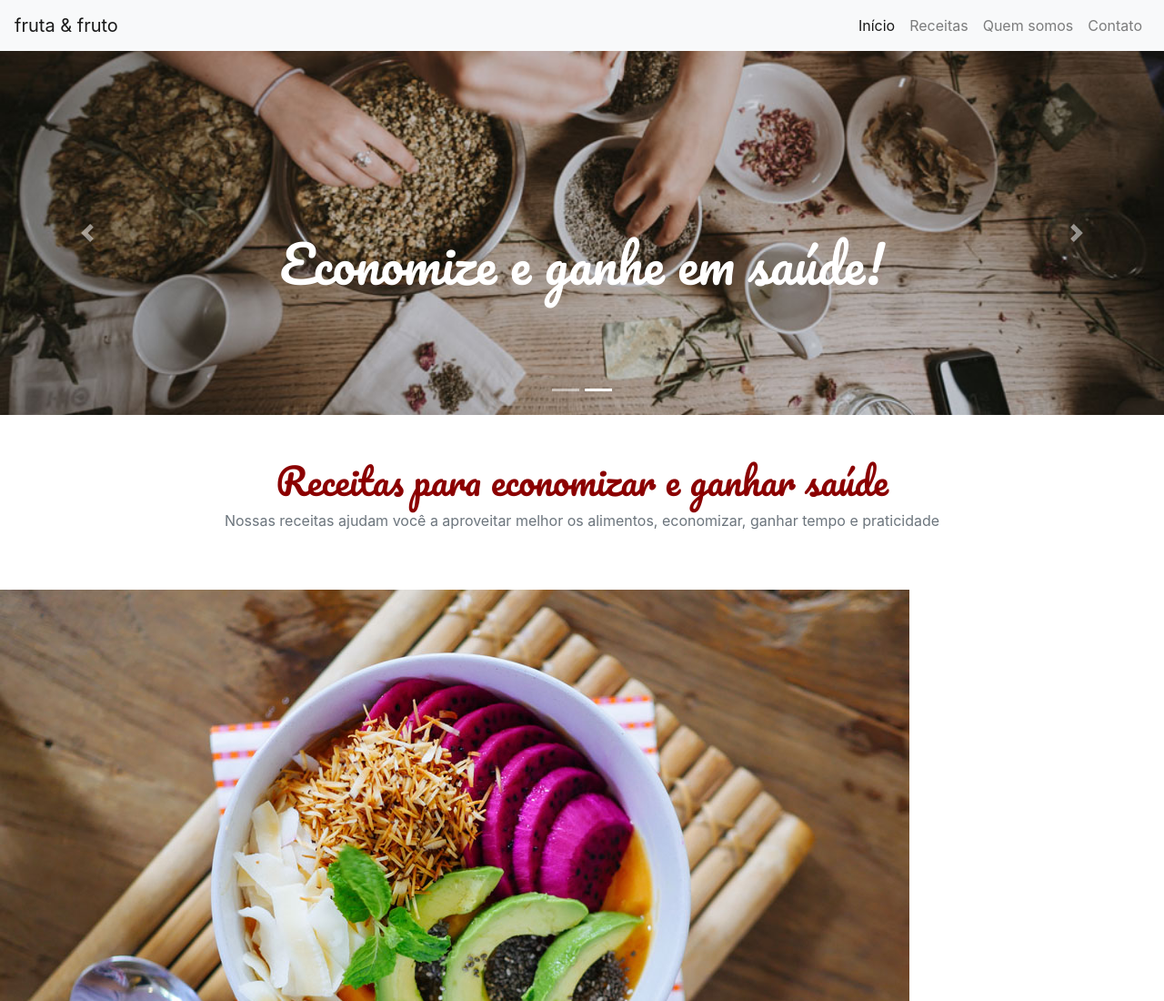
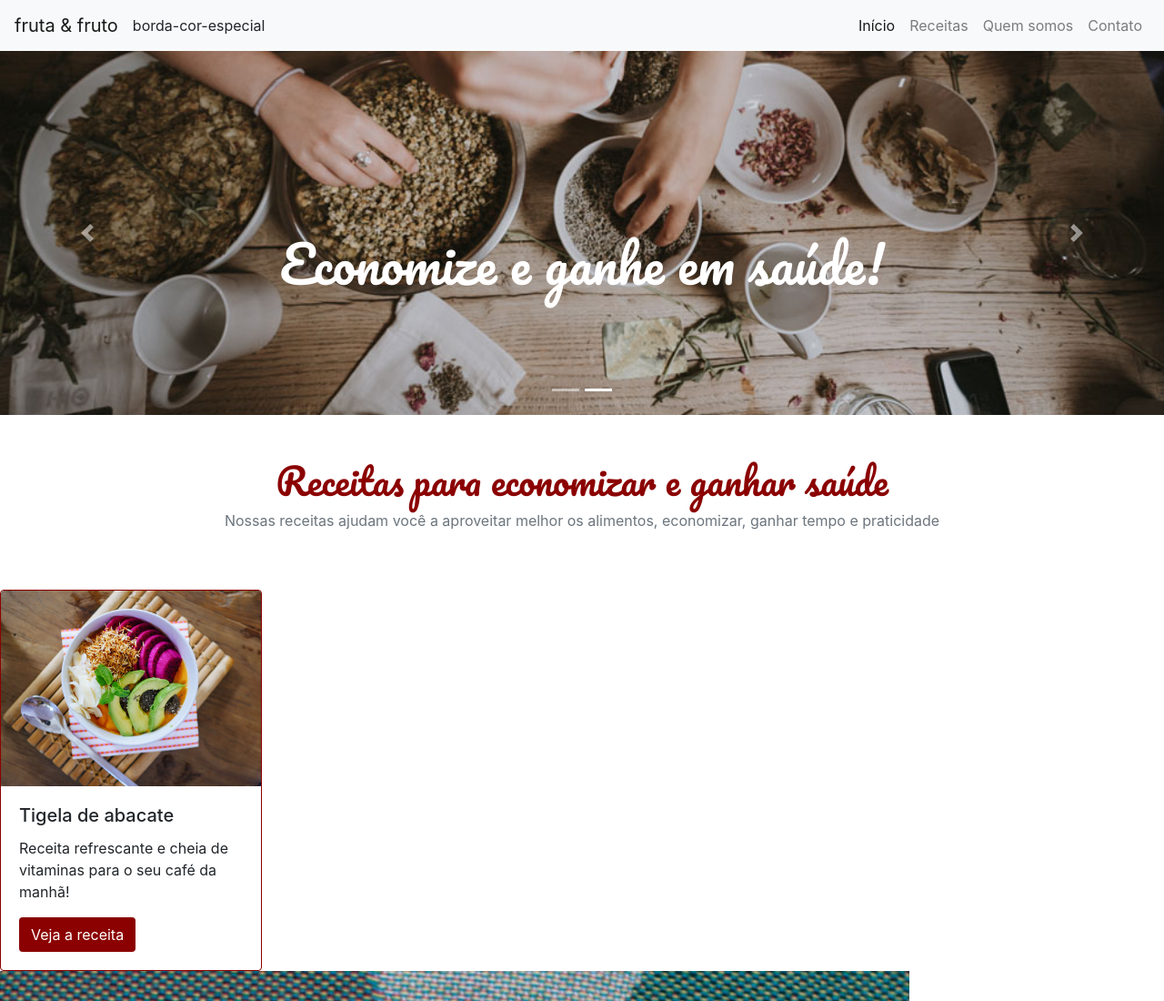
Before and after one commit to CleytonPinheiro/intro-bootstrap4, a plain HTML site: page index.html in a window 1280 px wide. Shown: the top 1100 px of the page at 91% size. Drawn offline with nearby package versions, Linux system fonts and the light colour scheme.

Commit message:
Adicionado cards e trabalhao background-color.

```diff
--- a/index.html
+++ b/index.html
@@ -1,6 +1,5 @@
     <!DOCTYPE html>
     <html>
-
     <head>
       <meta charset="utf-8">
       <meta name="viewport" content="width=device-width, initial-scale=1">
@@ -9,24 +8,27 @@
       <link rel="stylesheet" href="https://stackpath.bootstrapcdn.com/bootstrap/4.3.1/css/bootstrap.min.css" integrity="sha384-ggOyR0iXCbMQv3Xipma34MD+dH/1fQ784/j6cY/iJTQUOhcWr7x9JvoRxT2MZw1T" crossorigin="anonymous">
       <link rel="stylesheet" type="text/css" href="src/style.css">
     </head>
+    <body>
 
-<body>
+    <header>
     <nav class="navbar navbar-expand-lg navbar-light bg-light ">
       <a class="navbar-brand" href="#">fruta & fruto</a>
       <button class="navbar-toggler" type="button" data-toggle="collapse" data-target="#navbarNavAltMarkup" aria-controls="navbarNavAltMarkup" aria-expanded="false" aria-label="Toggle navigation">
         <span class="navbar-toggler-icon"></span>
-  </button>
+      </button>borda-cor-especial
       <div class="collapse navbar-collapse justify-content-end" id="navbarNavAltMarkup">
-    <div class="navbar-nav">
-      <a class="nav-item nav-link active" href="#">Início <span class="sr-only">(current)</span></a>
-      <a class="nav-item nav-link" href="#">Receitas</a>
-      <a class="nav-item nav-link" href="#">Quem somos</a>
-      <a class="nav-item nav-link" href="#">Contato</a>
-    </div>
+        <ul class="navbar-nav">
+            <li><a class="nav-item nav-link active" href="#">Início <span class="sr-only">(current)</span></a></li>
+            <li><a class="nav-item nav-link" href="#">Receitas</a></li>
+            <li><a class="nav-item nav-link" href="#">Quem somos</a></li>
+            <li><a class="nav-item nav-link" href="#">Contato</a></li>
+        </ul>
       </div>
     </nav>
+    </header>
 
-<div class="bd-example">
+    <main>
+        <section class="carrossel">
             <div id="carouselExampleCaptions" class="carousel slide" data-interval="3000" data-ride="carousel">
                 <ol class="carousel-indicators">
                     <li data-target="#carouselExampleCaptions" data-slide-to="0" class="active"></li>
@@ -55,14 +57,24 @@
                     <span class="sr-only">Next</span>
                 </a>
             </div>
-</div>
+        </section>
 
+          <section id="titulo">
               <h1 class="text-center fonte-titulo cor-especial pt-5">Receitas para economizar e ganhar saúde</h1>
               <p class="text-center text-secondary pb-5">Nossas receitas ajudam você a aproveitar melhor os alimentos, economizar, ganhar tempo e praticidade</p>
+          </section>
 
-  <img src="src/img/receita-abacate.jpg" alt="tigela com salada de abacate, vista superior">
-  <h3>Tigela de abacate</h3>
-  <p>Receita refrescante e cheia de vitaminas para o seu café da manhã!</p>
+            <section id="receitas">
+                <div class="card borda-cor-especial" style="width: 18rem;">
+                    <img src="src/img/receita-abacate.jpg" class="card-img-top" alt="...">
+                    <div class="card-body">
+                        <h5 class="card-title">Tigela de abacate</h5>
+                        <p class="card-text">Receita refrescante e cheia de vitaminas para o seu café da manhã!</p>
+                        <a href="#" class="btn botao-cor-especial">Veja a receita</a>
+                    </div>
+            </div>
+            </section>
+    </main>
 
       <img src="src/img/receita-kiwi.jpg" alt="tigela de mingau com kiwi, vista superior">
       <h3>Salada de kiwi</h3>
--- a/src/style.css
+++ b/src/style.css
@@ -9,3 +9,10 @@
  .cor-especial{
      color:darkred;
  }
+ .botao-cor-especial{
+     background-color: darkred;
+     color: white;
+ }
+ .borda-cor-especial{
+     border-color:darkred;
+ }
```
Lines whose indentation alone changed are shown as unchanged.
